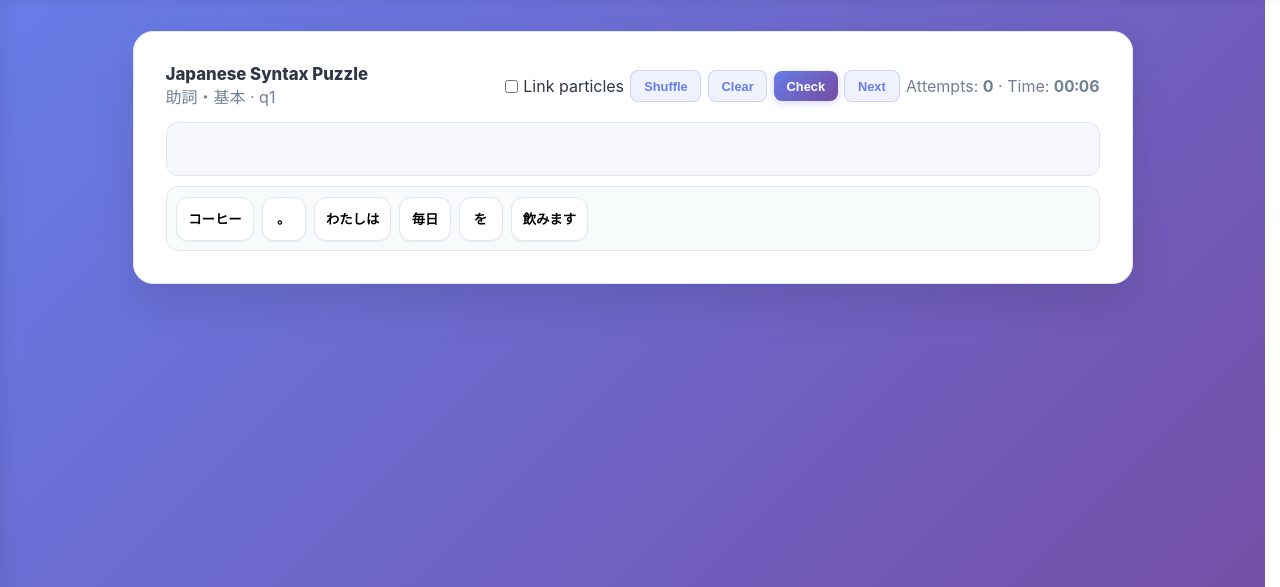
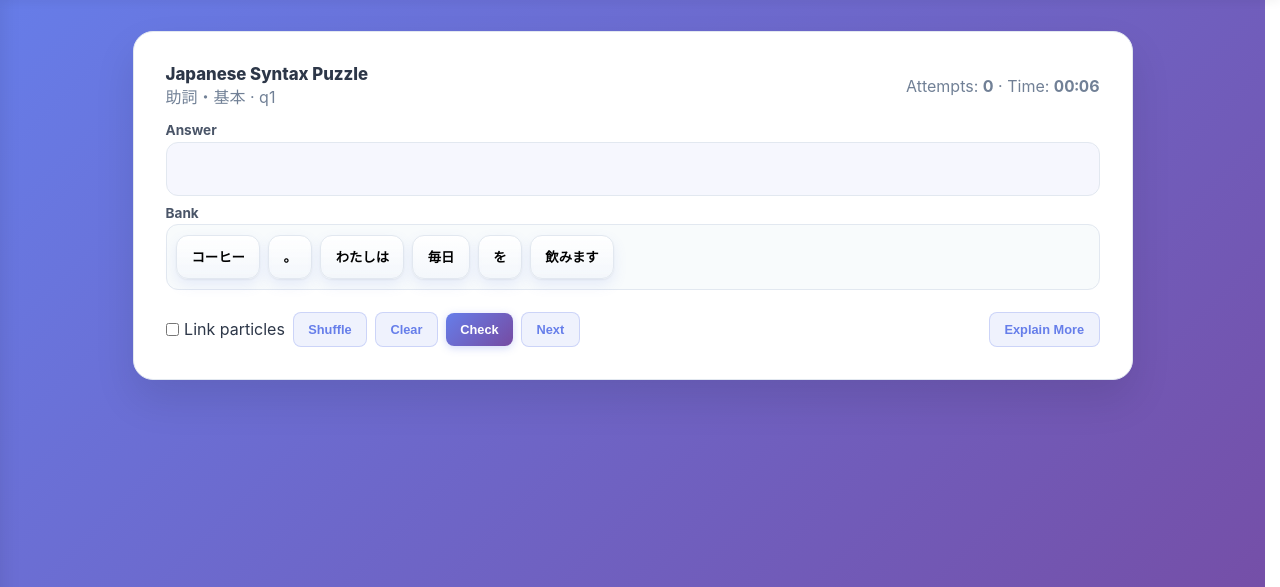
Before and after one commit to thein-zaw-22/nihongo-speech-feedback, a Django app: page /puzzle/ in a window 1280 px wide. Shown: the part 53-640 px from the top of the page. Run offline with Django 5.2, Linux system fonts and the light colour scheme; the visitor is signed in with stand-in values (Sample User, id 1); parts of the project's set-up code (start-up, migrations or seed data) failed here and were passed over.

Commit message:
Improve UI for puzzle

```diff
--- a/core/templates/puzzle.html
+++ b/core/templates/puzzle.html
@@ -8,13 +8,27 @@
   .puzzle-title { font-weight:800; color: var(--text-primary); font-size:1.05rem; }
   .muted { color: var(--text-muted); }
   .board { position:relative; display:grid; gap:.6rem; }
+  .zone-title { font-size:.85rem; font-weight:700; color: var(--text-secondary); margin-bottom:.2rem; }
   .bank, .answer { display:flex; flex-wrap:wrap; gap:.5rem; padding:.6rem; border:1px solid var(--border-color); border-radius:12px; background: var(--bg-secondary); min-height:54px; }
-  .answer { background: rgba(102,126,234,.05); }
-  .tile { display:inline-flex; align-items:center; justify-content:center; padding:.45rem .7rem; border:1px solid var(--border-color); border-radius:12px; background: var(--bg-primary); box-shadow: 0 1px 2px rgba(0,0,0,.06); cursor: grab; user-select:none; touch-action:none; min-height:44px; min-width:44px; font-weight:700; }
+  .answer { background: rgba(102,126,234,.06); }
+  .tile {
+    display:inline-flex; align-items:center; justify-content:center;
+    padding:.55rem .9rem; min-height:44px; min-width:44px;
+    border-radius:12px; font-weight:700; cursor: grab; user-select:none; touch-action:none;
+    border:1px solid var(--border-color);
+    background: linear-gradient(180deg, var(--bg-primary) 0%, rgba(102,126,234,.03) 100%);
+    box-shadow:
+      0 1px 2px rgba(0,0,0,.05),
+      0 6px 14px rgba(102,126,234,.12);
+    transition: transform .12s ease, box-shadow .2s ease, background .2s ease, border-color .2s ease;
+  }
+  .tile:hover { transform: translateY(-1px); border-color: rgba(102,126,234,.35); box-shadow: 0 2px 4px rgba(0,0,0,.06), 0 10px 20px rgba(102,126,234,.18); }
+  .tile:active { transform: translateY(0); box-shadow: 0 1px 2px rgba(0,0,0,.08), 0 4px 10px rgba(102,126,234,.14); }
+  .tile:focus-visible { outline: none; box-shadow: 0 0 0 3px rgba(102,126,234,.28), 0 6px 14px rgba(102,126,234,.18); }
   .tile.dragging { opacity:.6; }
   .slot-hint { display:inline-block; width:8px; height:32px; background: rgba(102,126,234,.25); border-radius:4px; }
-  .controls { display:flex; flex-wrap:wrap; gap:.4rem; align-items:center; }
-  .controls .btn { height:auto; padding:.45rem .8rem; }
+  .controls { display:flex; flex-wrap:wrap; gap:.5rem; align-items:center; justify-content:flex-start; margin-top:.5rem; }
+  .controls .btn { height:auto; padding:.55rem .9rem; border-radius:8px; }
   .timer { font-variant-numeric: tabular-nums; }
   .banner { border-radius:12px; padding:.6rem .8rem; font-weight:700; }
   .banner.ok { background: rgba(16,185,129,.12); color:#047857; border:1px solid rgba(16,185,129,.25); }
@@ -22,7 +36,11 @@
   .diff-wrong { color:#b91c1c; text-decoration: underline; text-decoration-style: wavy; }
   .footer { color: var(--text-muted); }
   .link-toggle { display:flex; align-items:center; gap:.35rem; }
-  .tile.solved { border-color: rgba(16,185,129,.45); box-shadow: inset 0 0 0 2px rgba(16,185,129,.25); cursor: default; }
+  /* Explain box style aligned with Grammar Game */
+  .explain { margin-top:.5rem; font-size:.95rem; background: var(--bg-primary); border:1px solid var(--border-color); border-radius:10px; padding:.6rem .8rem; overflow-wrap:anywhere; word-break:break-word; }
+  .explain ul { margin:.35rem 0 .35rem 1.1rem; padding:0; list-style: disc; }
+  .explain li { margin:.15rem 0; }
+  .tile.solved { cursor: default; border-color: rgba(16,185,129,.45); background: linear-gradient(180deg, rgba(16,185,129,.08) 0%, rgba(16,185,129,.02) 100%); box-shadow: inset 0 0 0 2px rgba(16,185,129,.25), 0 6px 14px rgba(16,185,129,.12); }
   /* SVG overlay lines */
   /* Ensure overlay never blocks clicks on tiles */
   .link-layer { position:absolute; inset:0; pointer-events:none; }
@@ -30,6 +48,7 @@
   .link-layer .l2 { stroke: #34d399; }
   .link-layer .l3 { stroke: #f472b6; }
   .link-layer .l4 { stroke: #f59e0b; }
+  @media (max-width: 720px){ .puzzle-header{flex-direction:column; align-items:flex-start; gap:.25rem;} .controls{justify-content:center;} }
 </style>
 
 <div class="puzzle-wrap" id="puzzleApp" aria-live="polite">
@@ -38,24 +57,33 @@
       <div class="puzzle-title">Japanese Syntax Puzzle</div>
       <div class="muted"><span id="pTitle"></span></div>
     </div>
-    <div class="controls index-page">
-      <label class="link-toggle"><input id="toggleLink" type="checkbox"> Link particles</label>
-      <button id="shuffleBtn" class="btn btn-secondary" type="button">Shuffle</button>
-      <button id="clearBtn" class="btn btn-secondary" type="button">Clear</button>
-      <button id="checkBtn" class="btn btn-primary" type="button">Check</button>
-      <button id="nextBtn" class="btn btn-secondary" type="button" disabled>Next</button>
-      <span class="muted">Attempts: <b id="attempts">0</b> · Time: <b id="timer" class="timer">00:00</b></span>
-    </div>
+    <div class="muted">Attempts: <b id="attempts">0</b> · Time: <b id="timer" class="timer">00:00</b></div>
   </div>
 
   <div class="board" id="board">
-    <div class="answer" id="answer" aria-label="Answer area"></div>
-    <div class="bank" id="bank" aria-label="Tile bank"></div>
+    <div>
+      <div class="zone-title">Answer</div>
+      <div class="answer" id="answer" aria-label="Answer area"></div>
+    </div>
+    <div>
+      <div class="zone-title">Bank</div>
+      <div class="bank" id="bank" aria-label="Tile bank"></div>
+    </div>
     <svg class="link-layer" id="linkLayer"></svg>
   </div>
 
   <div id="result" class="banner" style="display:none"></div>
   <div id="footerInfo" class="footer" style="display:none"></div>
+
+  <div class="controls index-page">
+    <label class="link-toggle"><input id="toggleLink" type="checkbox"> Link particles</label>
+    <button id="shuffleBtn" class="btn btn-secondary" type="button">Shuffle</button>
+    <button id="clearBtn" class="btn btn-secondary" type="button">Clear</button>
+    <button id="checkBtn" class="btn btn-primary" type="button">Check</button>
+    <button id="nextBtn" class="btn btn-secondary" type="button" disabled>Next</button>
+    <button id="explainMore" class="btn btn-secondary" type="button" style="margin-left:auto;">Explain More <span id="explainSpin" class="spinner" style="display:none; margin-left:.25rem; width:14px; height:14px; border:2px solid rgba(102,126,234,.35); border-top-color: var(--brand); border-radius:50%; animation: spin 1s linear infinite;"></span></button>
+  </div>
+  <div class="explain" id="explainMoreBox" style="display:none;"></div>
 </div>
 
 <script>
@@ -75,6 +103,9 @@
     const pTitle = byId('pTitle'); const timerEl = byId('timer'); const attemptsEl = byId('attempts');
     const linkLayer = byId('linkLayer'); const linkToggle = byId('toggleLink');
     const nextBtn = byId('nextBtn');
+    const explainBtn = document.getElementById('explainMore');
+    const explainSpin = document.getElementById('explainSpin');
+    const explainBox = document.getElementById('explainMoreBox');
 
     function formatTime(s){ const m = Math.floor(s/60).toString().padStart(2,'0'); const ss = (s%60).toString().padStart(2,'0'); return m+':'+ss; }
     function tick(){ const t = Math.floor((Date.now()-startTime)/1000); timerEl.textContent = formatTime(t); }
@@ -205,7 +236,7 @@
       for(const t of order){ bank.appendChild(t); }
       drawLinks(); }
 
-    function onClear(){ [...answer.querySelectorAll('.tile')].forEach(t=>bank.appendChild(t)); hideBanner(); hideFooter(); nextBtn.disabled = true; drawLinks(); }
+    function onClear(){ [...answer.querySelectorAll('.tile')].forEach(t=>bank.appendChild(t)); hideBanner(); hideFooter(); nextBtn.disabled = true; drawLinks(); if (explainBox){ explainBox.style.display='none'; explainBox.innerHTML=''; } }
 
     function load(i){ idx = i % PUZZLES.length; attempts = 0; attemptsEl.textContent = '0'; hideBanner(); hideFooter(); nextBtn.disabled = true; clearBoard();
       const p = PUZZLES[idx]; pTitle.textContent = `${p.title} · ${p.id}`; renderTiles(p.tokens); startTimer(); }
@@ -219,6 +250,38 @@
     const board = document.getElementById('board');
     window.addEventListener('resize', drawLinks);
 
+    // Explain more via LLM (reuse grammar endpoint)
+    function getCookie(name){ const v = `; ${document.cookie}`.split(`; ${name}=`); if (v.length===2) return v.pop().split(';').shift(); }
+    let explainCache = null;
+    async function explain(){
+      if (!explainBox) return;
+      if (explainBox.style.display === 'block'){ explainBox.style.display='none'; return; }
+      if (explainCache){ explainBox.innerHTML = explainCache; explainBox.style.display='block'; return; }
+      if (explainBtn){ explainBtn.disabled = true; if (explainSpin) explainSpin.style.display='inline-block'; }
+      try{
+        const p = PUZZLES[idx];
+        const prompt = `Reconstruct the sentence from tokens: ${p.tokens.join(' / ')}`;
+        const res = await fetch('/grammar-game/explain', { method:'POST', headers:{'Content-Type':'application/json','X-CSRFToken': getCookie('csrftoken')}, body: JSON.stringify({ prompt, level:'N5', category:'word_order', user_answer: currentAnswer(), correct_text: p.correct }) });
+        const j = await res.json();
+        if (j.ok){
+          const ex = j.explanation || {};
+          const examples = (ex.examples||[]).map(e=>`<li>${e}</li>`).join('');
+          const tips = (ex.tips||[]).map(e=>`<li>${e}</li>`).join('');
+          const html = `
+            ${ex.summary ? `<p><strong>Summary:</strong> ${ex.summary}</p>`: ''}
+            ${ex.grammar_point ? `<p><strong>Grammar:</strong> ${ex.grammar_point}</p>`: ''}
+            ${ex.why_correct ? `<p><strong>Why correct:</strong> ${ex.why_correct}</p>`: ''}
+            ${ex.why_incorrect ? `<p><strong>Why your answer:</strong> ${ex.why_incorrect}</p>`: ''}
+            ${examples ? `<div><strong>Examples:</strong><ul>${examples}</ul></div>`: ''}
+            ${tips ? `<div><strong>Tips:</strong><ul>${tips}</ul></div>`: ''}
+          `;
+          explainCache = html; explainBox.innerHTML = html; explainBox.style.display='block';
+        }
+      } catch(e){}
+      if (explainBtn){ if (explainSpin) explainSpin.style.display='none'; explainBtn.disabled = false; }
+    }
+    if (explainBtn) explainBtn.addEventListener('click', explain);
+
     // Init
     load(0);
   })();
```
